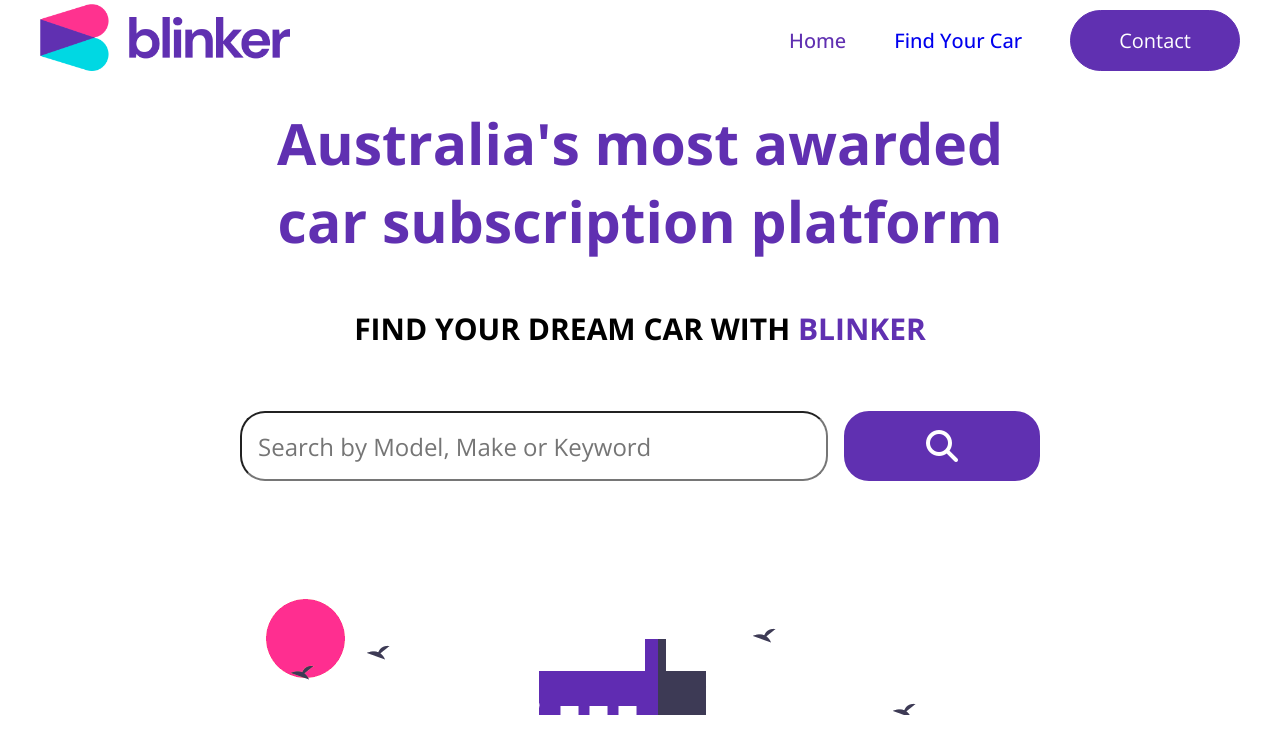
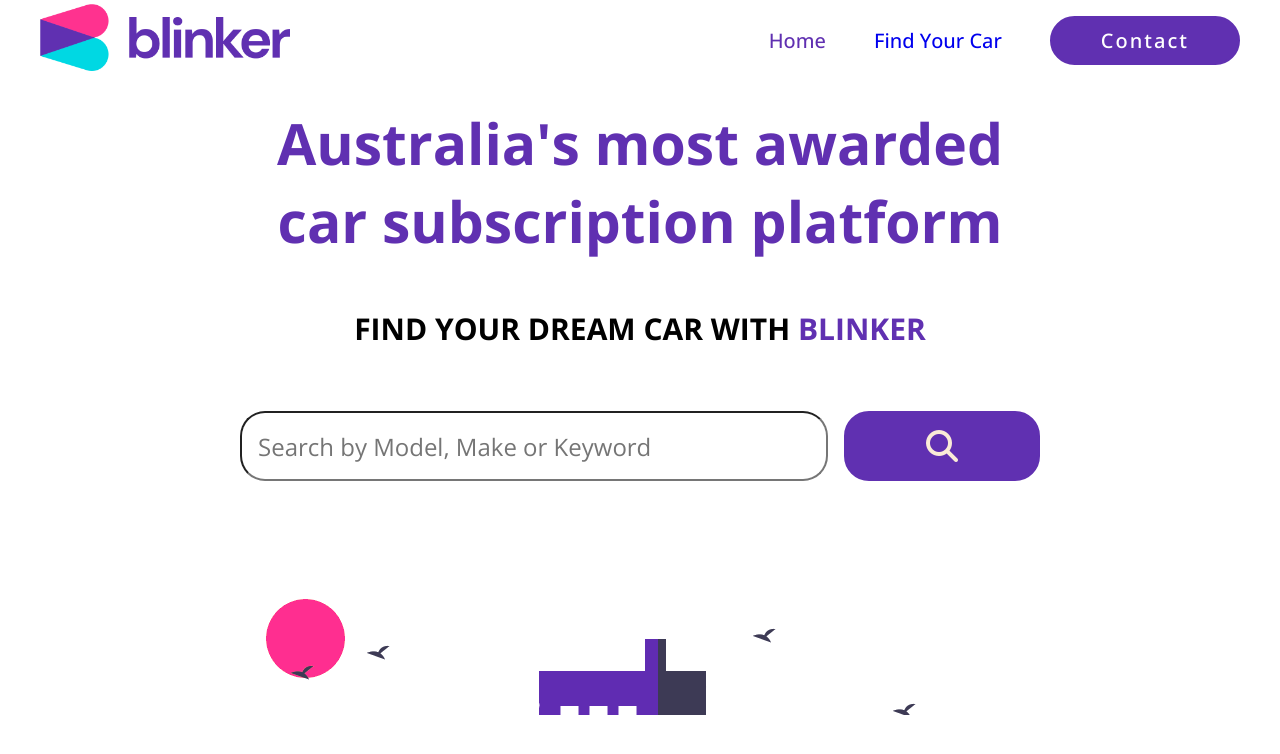
Before and after one commit to davidh0ng/Module-4---Final-Project, a plain HTML site: page index.html in a window 1280 px wide. Drawn offline with nearby package versions, Linux system fonts and the light colour scheme.

Commit message:
finished the home page with animation and hover effects

```diff
--- a/index.html
+++ b/index.html
@@ -3,7 +3,7 @@
   <head>
     <meta charset="UTF-8" />
     <meta name="viewport" content="width=device-width, initial-scale=1.0" />
-    <title>blinker</title>
+    <title>Car Subscription Platform for Dealerships | Home</title>
     <link rel="stylesheet" href="style.css" />
     <script
       src="https://kit.fontawesome.com/12ab20141a.js"
@@ -20,13 +20,13 @@
           </figure>
           <div>
             <ul class="nav__links">
-              <li class="nav__link">
+              <li class="nav__link nav__link--hover">
                 <a href="#" class="theme__color">Home</a>
               </li>
-              <li class="nav__link">
+              <li class="nav__link nav__link--hover">
                 <a href="#">Find Your Car</a>
               </li>
-              <button class="nav__button">Contact</button>
+              <button class="nav__button button__hover">Contact</button>
             </ul>
           </div>
         </div>
@@ -49,7 +49,7 @@
                 type="text"
                 placeholder="Search by Model, Make or Keyword"
               />
-              <button class="landing__search--icon">
+              <button class="landing__search--button button__hover">
                 <figure>
                   <i class="fa-solid fa-magnifying-glass"></i>
                 </figure>
--- a/style.css
+++ b/style.css
@@ -51,6 +51,12 @@ h2 {
     font-size: 30px;
 }
 
+.button__hover:hover {
+    color: black;
+    border: solid 3px #6030b1;
+    background-color: antiquewhite;
+}
+
 
 
 /* --- Navigation Bar Style --- */
@@ -78,14 +84,38 @@ h2 {
     margin-left: 48px;
 }
 
+.nav__link--hover {
+    position: relative;
+}
+
+.nav__link--hover:after {
+    content: "";
+    position: absolute;
+    background-color: #6030b1;
+    border-color: #6030b1;
+    bottom: -2px;
+    right: 0;
+    height: 3px;
+    width: 0;
+    transition: all 300ms ease;
+}
+
+.nav__link--hover:hover:after {
+    left: 0;
+    width: 100%;
+}
+
 .nav__button {
     font-size: 20px;
+    font-weight: 550;
+    letter-spacing: 2px;
     color: white;
     background-color: #6030b1;
-    padding: 16px 48px;
-    border: solid 1px #6030b1;
+    padding: 8px 48px;
+    border: solid 3px #6030b1;
     border-radius: 50px;
     margin-left: 48px;
+    transition: all 300ms ease-in-out
 }
 
 
@@ -169,18 +199,24 @@ h2 {
     border-radius: 25px;
 }
 
-.landing__search--icon {
+.landing__search--button {
     width: 25%;
     margin: 14px 0 14px 16px;
     border-radius: 25px;
     height: 70px;
-    border: solid 2px #6030b1;
+    border: solid 3px #6030b1;
     background-color: #6030b1;
+    transition: all 300ms ease;
 }
 
 .fa-magnifying-glass {
-    color: white;
+    color: antiquewhite;
     font-size: 32px;
+    transition: all 300ms ease;
+}
+
+.landing__search--button:hover .fa-magnifying-glass { /* need to target the icon from parent hover */
+    color: #6030b1; /* or any color you want on hover */
 }
 
 .landing__img--wrapper {
```
Also changed, not shown: search.html (+11 -0 lines).
